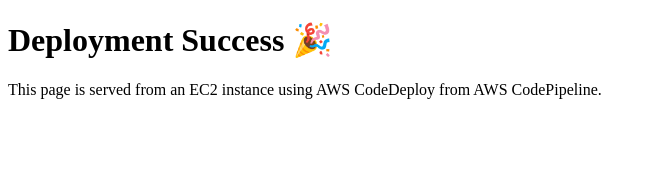
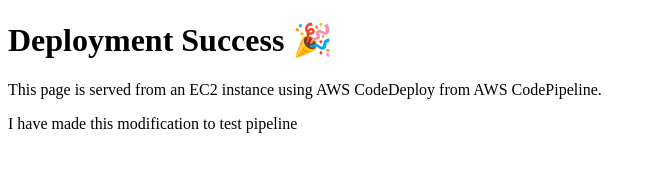
Before and after one commit to Akash041/SimpleWebApp, a plain HTML site: page index.html in a window 1280 px wide. Shown: the whole page, without its empty margins (0-656 px from the left). Drawn offline with Linux system fonts and the light colour scheme.

Commit message:
Pipeline triggering commit

```diff
--- a/index.html
+++ b/index.html
@@ -6,5 +6,6 @@
 <body>
     <h1>Deployment Success 🎉</h1>
     <p>This page is served from an EC2 instance using AWS CodeDeploy from AWS CodePipeline.</p>
+    <p> I have made this modification to test pipeline <p>
 </body>
 </html>
```
